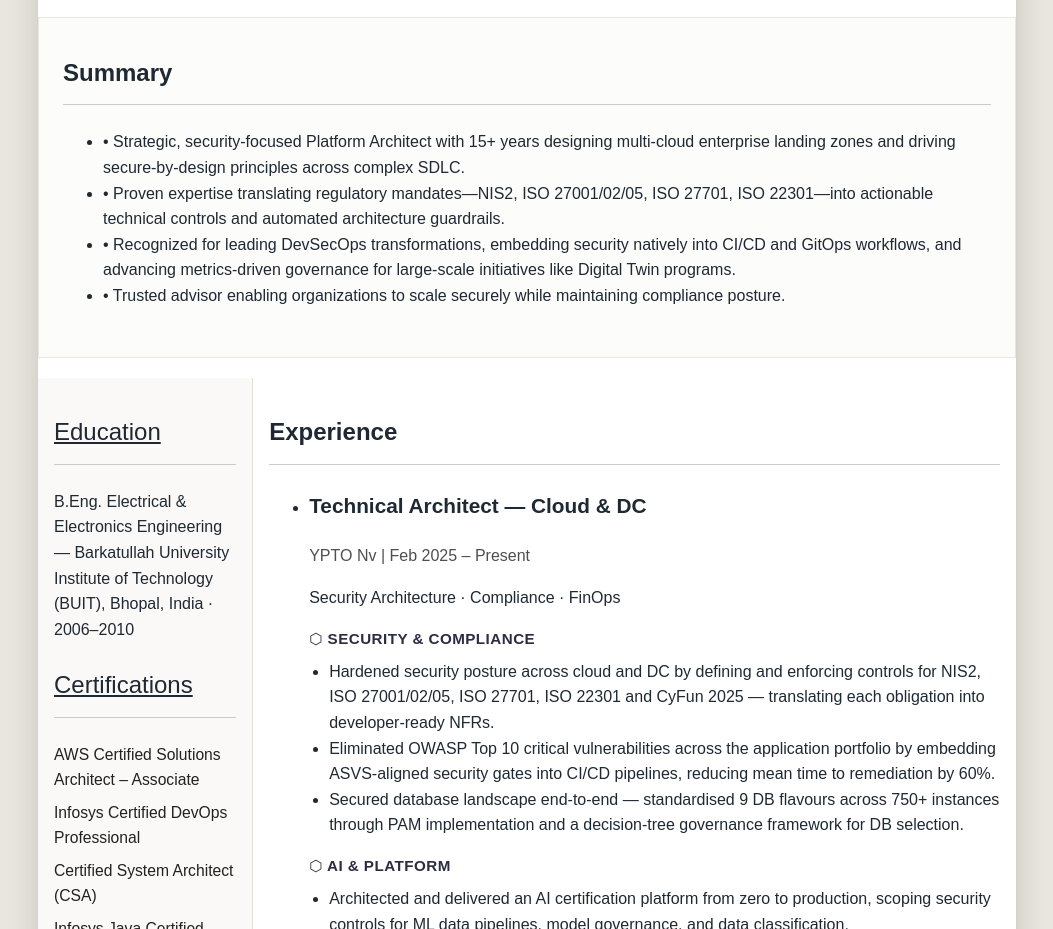
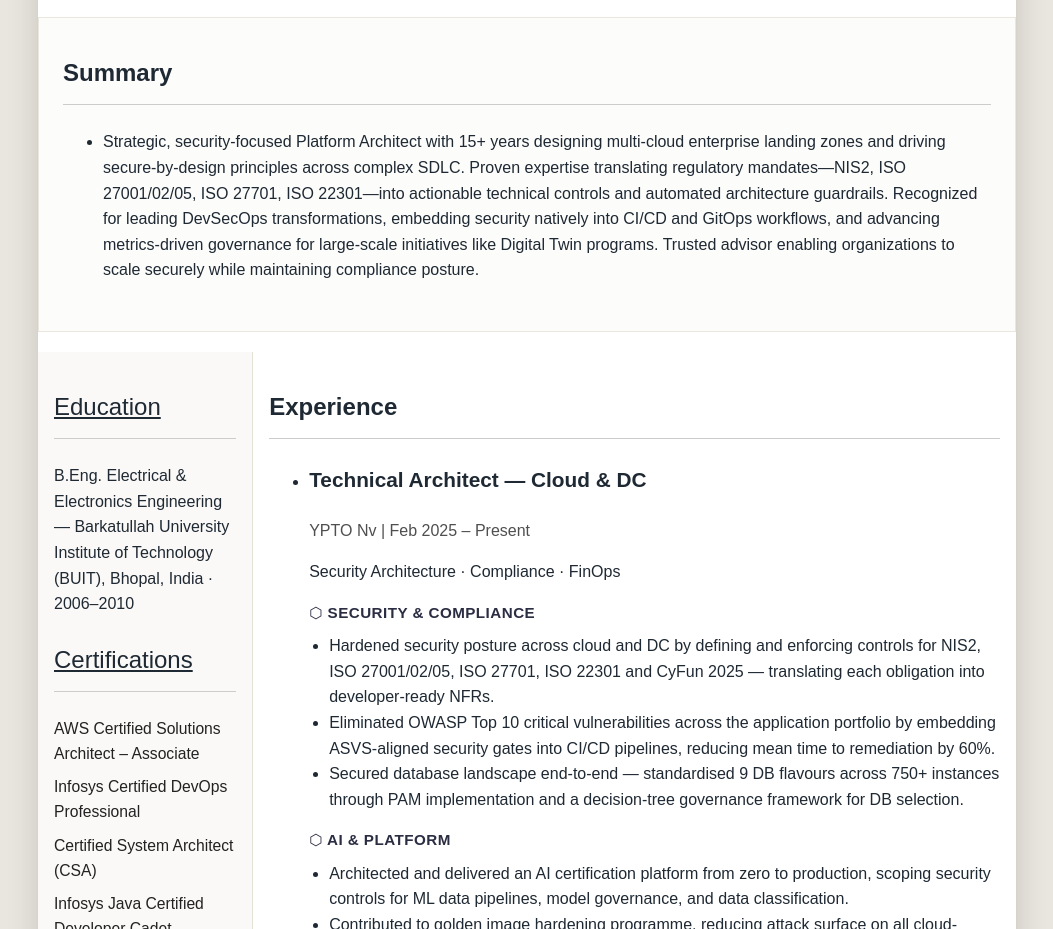
Before and after one commit to SnehilBelekar/snehilbelekar.github.io, a Vue app: page / in a window 1280 px wide. Shown: the part 960-1889 px from the top of the page, without its empty margins (129-1182 px from the left). Built offline with nearby package versions, Linux system fonts and the light colour scheme.

Commit message:
docs(resume): remove line breaks from summary to prevent bullet list rendering

```diff
--- a/src/data/resumeData.ts
+++ b/src/data/resumeData.ts
@@ -35,10 +35,7 @@ const resumeData: ResumeData = {
     {
       title: 'Summary',
       type: 'text',
-      content: `• Strategic, security-focused Platform Architect with 15+ years designing multi-cloud enterprise landing zones and driving secure-by-design principles across complex SDLC.
-• Proven expertise translating regulatory mandates—NIS2, ISO 27001/02/05, ISO 27701, ISO 22301—into actionable technical controls and automated architecture guardrails.
-• Recognized for leading DevSecOps transformations, embedding security natively into CI/CD and GitOps workflows, and advancing metrics-driven governance for large-scale initiatives like Digital Twin programs.
-• Trusted advisor enabling organizations to scale securely while maintaining compliance posture.`,
+      content: `Strategic, security-focused Platform Architect with 15+ years designing multi-cloud enterprise landing zones and driving secure-by-design principles across complex SDLC. Proven expertise translating regulatory mandates—NIS2, ISO 27001/02/05, ISO 27701, ISO 22301—into actionable technical controls and automated architecture guardrails. Recognized for leading DevSecOps transformations, embedding security natively into CI/CD and GitOps workflows, and advancing metrics-driven governance for large-scale initiatives like Digital Twin programs. Trusted advisor enabling organizations to scale securely while maintaining compliance posture.`,
     },
 
     // ── EXPERIENCE ─────────────────────────────────────────────────────────
--- a/src/data/resumeDataFr.ts
+++ b/src/data/resumeDataFr.ts
@@ -35,10 +35,7 @@ const resumeData: ResumeData = {
     {
       title: 'Résumé',
       type: 'text',
-      content: `• Architecte de plateforme stratégique et axé sur la sécurité, avec 15+ ans d'expérience dans la conception de zones d'atterrissage cloud multi-clouds et l'application de principes de sécurité par conception (secure-by-design) dans les SDLC complexes.
-• Expertise reconnue en traduction des mandats réglementaires—NIS2, ISO 27001/02/05, ISO 27701, ISO 22301—en contrôles techniques actionnables et garde-fous d'architecture automatisés.
-• Reconnu pour avoir mené des transformations DevSecOps, intégré la sécurité nativement dans les pipelines CI/CD et workflows GitOps, et promu une gouvernance basée sur les métriques pour des initiatives à grande échelle comme les programmes Digital Twin.
-• Conseiller de confiance habilitant les organisations à se développer de manière sécurisée tout en maintenant leur posture de conformité.`,
+      content: `Architecte de plateforme stratégique et axé sur la sécurité, avec 15+ ans d'expérience dans la conception de zones d'atterrissage cloud multi-clouds et l'application de principes de sécurité par conception (secure-by-design) dans les SDLC complexes. Expertise reconnue en traduction des mandats réglementaires—NIS2, ISO 27001/02/05, ISO 27701, ISO 22301—en contrôles techniques actionnables et garde-fous d'architecture automatisés. Reconnu pour avoir mené des transformations DevSecOps, intégré la sécurité nativement dans les pipelines CI/CD et workflows GitOps, et promu une gouvernance basée sur les métriques pour des initiatives à grande échelle comme les programmes Digital Twin. Conseiller de confiance habilitant les organisations à se développer de manière sécurisée tout en maintenant leur posture de conformité.`,
     },
 
     // ── EXPÉRIENCE ─────────────────────────────────────────────────────────
--- a/src/data/resumeDataNl.ts
+++ b/src/data/resumeDataNl.ts
@@ -35,10 +35,7 @@ const resumeData: ResumeData = {
     {
       title: 'Samenvatting',
       type: 'text',
-      content: `• Strategische, beveiligingsgerichte platformarchitect met 15+ jaar ervaring in het ontwerpen van multi-cloud bedrijfslandingszones en het toepassen van secure-by-design-principes in complexe SDLC.
-• Bewezen expertise in het vertalen van regelgeving—NIS2, ISO 27001/02/05, ISO 27701, ISO 22301—in uitvoerbare technische controles en geautomatiseerde architectuurgaranties.
-• Erkend voor het leiden van DevSecOps-transformaties, het native integreren van beveiliging in CI/CD-pijplijnen en GitOps-workflows, en het bevorderen van op metriek gebaseerde governance voor grootschalige initiatieven zoals Digital Twin-programma's.
-• Vertrouwde adviseur die organisaties in staat stelt veilig op schaal te groeien met behoud van compliance-posture.`,
+      content: `Strategische, beveiligingsgerichte platformarchitect met 15+ jaar ervaring in het ontwerpen van multi-cloud bedrijfslandingszones en het toepassen van secure-by-design-principes in complexe SDLC. Bewezen expertise in het vertalen van regelgeving—NIS2, ISO 27001/02/05, ISO 27701, ISO 22301—in uitvoerbare technische controles en geautomatiseerde architectuurgaranties. Erkend voor het leiden van DevSecOps-transformaties, het native integreren van beveiliging in CI/CD-pijplijnen en GitOps-workflows, en het bevorderen van op metriek gebaseerde governance voor grootschalige initiatieven zoals Digital Twin-programma's. Vertrouwde adviseur die organisaties in staat stelt veilig op schaal te groeien met behoud van compliance-posture.`,
     },
 
     // ── ERVARING ──────────────────────────────────────────────────────────
```
